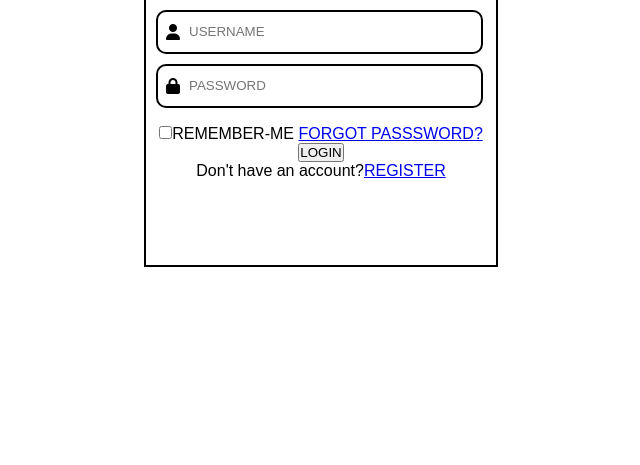
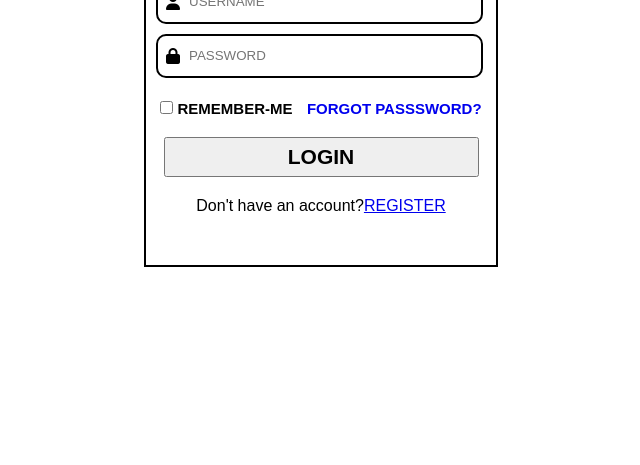
Before and after one commit to aman050705/webshow, a plain HTML site: page index.html in a window 1280 px wide. Shown: the part 335-800 px from the top of the page, without its empty margins (319-959 px from the left). Drawn offline with Linux system fonts and the light colour scheme.

Commit message:
ALL THE ELEMENTS HAVE PLACED

```diff
--- a/style.css
+++ b/style.css
@@ -24,16 +24,18 @@ body{
 }
 
 h2{
-    margin-bottom: 25px;
+    margin-bottom: 30px;
     font-size: 30px;
 }
+
+/* INPUT SECTION */
 
 
 .int{
 
     height: 100px;
     width: 100%;
-    margin-bottom: 15px;
+    margin-bottom: 20px;
     margin-left: 20px;
 }
 
@@ -60,3 +62,34 @@ h2{
     outline: none;
     padding-left: 9px;
 }
+
+
+/* REM-FOR SECTION */
+
+.rem-for{
+    font-size: 15px;
+    margin-bottom: 20PX;
+
+    width: 100%;
+    display: flex;
+    justify-content: space-evenly;
+    align-items: center;
+}
+
+.rem-for label{
+    font-weight: bold;
+}
+
+ .rem-for a{
+    font-weight: bold;
+    text-decoration: none;
+}
+
+/* BUTTON */
+button{
+    width: 90%;
+    height: 40px;
+    font-size: 21px;
+    font-weight: bold;
+    margin-bottom: 20px;
+}
```
Also changed, not shown: index.html (+1 -1 lines).
